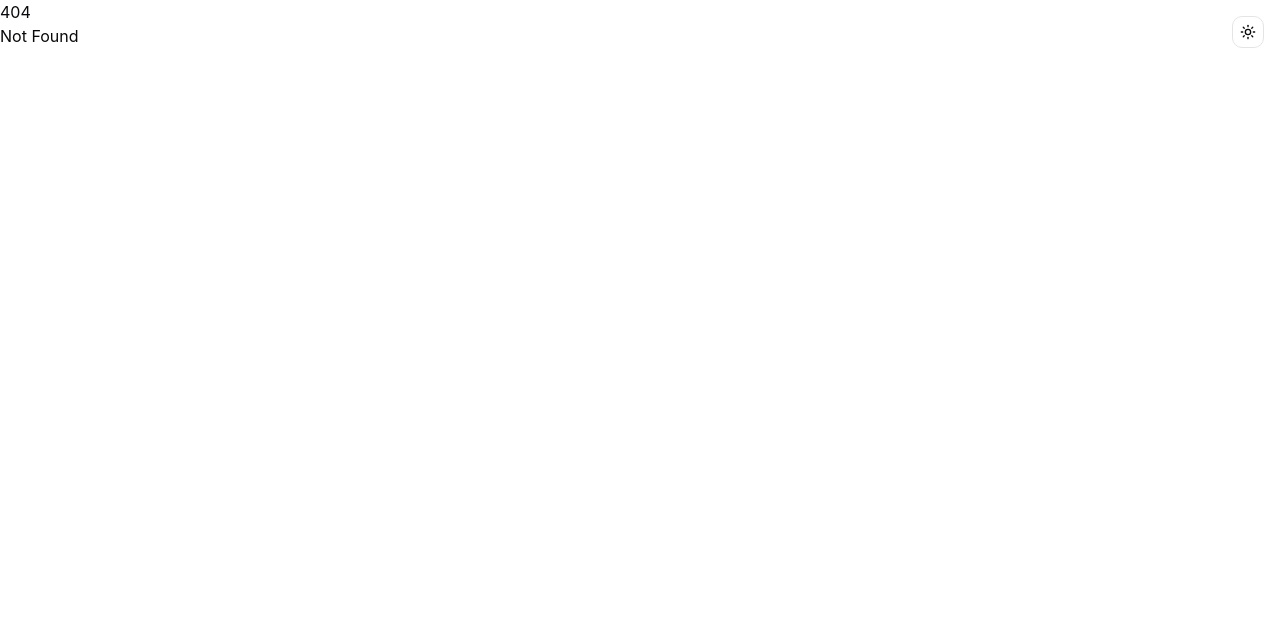
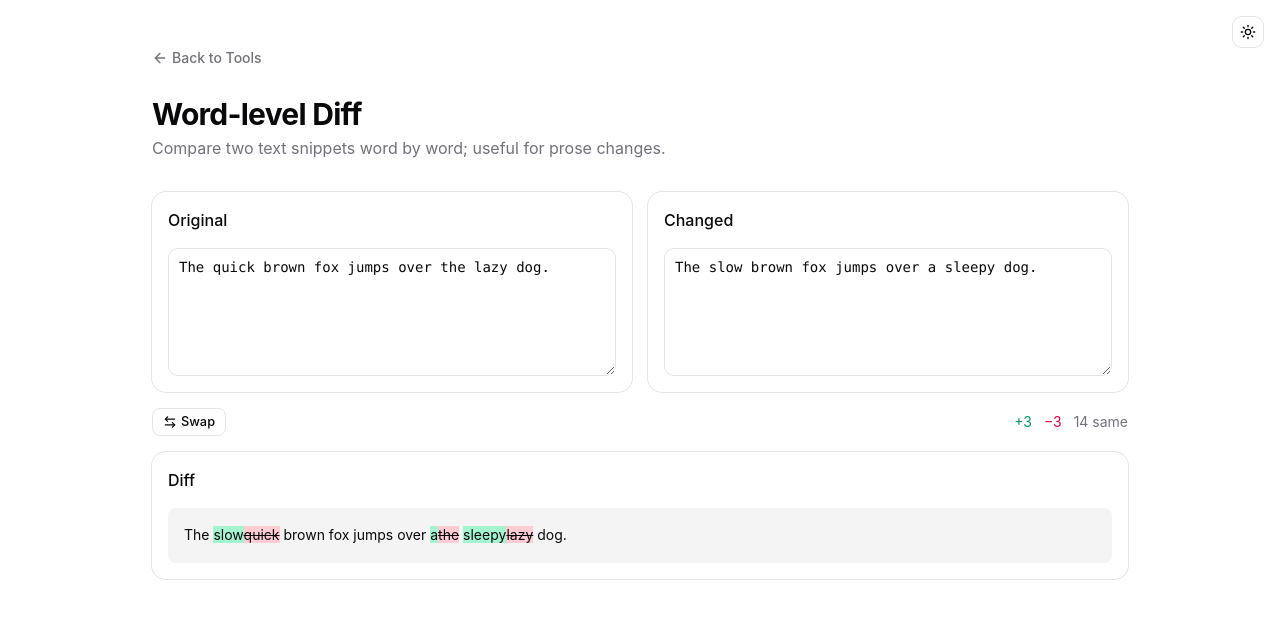
Before and after one commit to orykr/tool.ory.kr, a SvelteKit app in the folder frontend/: page /word-diff in a window 1280 px wide. Before the commit this address had no page. Shown: the top 618 px of the page. Built offline with nearby package versions, Linux system fonts and the light colour scheme.

Commit message:
feat(word-diff): add word-level LCS diff for prose

```diff
--- /dev/null
+++ b/frontend/src/lib/word-diff.ts
@@ -0,0 +1,76 @@
+export type WordDiffOp = "equal" | "insert" | "delete";
+
+export interface WordDiff {
+	op: WordDiffOp;
+	text: string;
+}
+
+export function tokenize(text: string): string[] {
+	const tokens: string[] = [];
+	const re = /\s+|[^\s]+/g;
+	let m: RegExpExecArray | null;
+	while ((m = re.exec(text)) !== null) {
+		tokens.push(m[0]);
+	}
+	return tokens;
+}
+
+export function wordDiff(a: string, b: string): WordDiff[] {
+	const aTok = tokenize(a);
+	const bTok = tokenize(b);
+	const ops = lcsOps(aTok, bTok);
+	const result: WordDiff[] = [];
+	let li = 0;
+	let ri = 0;
+	for (const op of ops) {
+		if (op === "equal") {
+			result.push({ op, text: aTok[li] });
+			li++;
+			ri++;
+		} else if (op === "delete") {
+			result.push({ op, text: aTok[li] });
+			li++;
+		} else {
+			result.push({ op, text: bTok[ri] });
+			ri++;
+		}
+	}
+	return result;
+}
+
+function lcsOps(a: string[], b: string[]): WordDiffOp[] {
+	const n = a.length;
+	const m = b.length;
+	const dp: number[][] = Array.from({ length: n + 1 }, () => new Array(m + 1).fill(0));
+	for (let i = 1; i <= n; i++) {
+		for (let j = 1; j <= m; j++) {
+			if (a[i - 1] === b[j - 1]) dp[i][j] = dp[i - 1][j - 1] + 1;
+			else dp[i][j] = Math.max(dp[i - 1][j], dp[i][j - 1]);
+		}
+	}
+	const ops: WordDiffOp[] = [];
+	let i = n;
+	let j = m;
+	while (i > 0 && j > 0) {
+		if (a[i - 1] === b[j - 1]) {
+			ops.push("equal");
+			i--;
+			j--;
+		} else if (dp[i - 1][j] >= dp[i][j - 1]) {
+			ops.push("delete");
+			i--;
+		} else {
+			ops.push("insert");
+			j--;
+		}
+	}
+	while (i > 0) {
+		ops.push("delete");
+		i--;
+	}
+	while (j > 0) {
+		ops.push("insert");
+		j--;
+	}
+	return ops.reverse();
+}
--- a/frontend/src/routes/+page.svelte
+++ b/frontend/src/routes/+page.svelte
@@ -606,6 +606,11 @@
 			href: "/md-images",
 			title: "Markdown Image Extractor",
 			description: "Extract inline, reference, and HTML images from Markdown."
+		},
+		{
+			href: "/word-diff",
+			title: "Word-level Diff",
+			description: "Compare two text snippets word by word for prose changes."
 		}
 	];
 </script>
--- /dev/null
+++ b/frontend/src/routes/word-diff/+page.svelte
@@ -0,0 +1,81 @@
+<script lang="ts">
+	import * as Card from "$lib/components/ui/card/index.js";
+	import { Button } from "$lib/components/ui/button/index.js";
+	import { Textarea } from "$lib/components/ui/textarea/index.js";
+	import ArrowLeft from "@lucide/svelte/icons/arrow-left";
+	import ArrowLeftRight from "@lucide/svelte/icons/arrow-left-right";
+	import { wordDiff } from "$lib/word-diff";
+
+	let left = $state("The quick brown fox jumps over the lazy dog.");
+	let right = $state("The slow brown fox jumps over a sleepy dog.");
+
+	let diff = $derived(wordDiff(left, right));
+	let stats = $derived.by(() => {
+		let added = 0;
+		let removed = 0;
+		let same = 0;
+		for (const d of diff) {
+			if (d.op === "insert") added++;
+			else if (d.op === "delete") removed++;
+			else same++;
+		}
+		return { added, removed, same };
+	});
+
+	function swap() {
+		[left, right] = [right, left];
+	}
+</script>
+
+<main class="container mx-auto max-w-5xl px-6 py-12">
+	<nav class="mb-6">
+		<a
+			href="/"
+			class="text-muted-foreground hover:text-foreground inline-flex items-center gap-1 text-sm font-medium transition-colors"
+		>
+			<ArrowLeft class="h-4 w-4" />
+			Back to Tools
+		</a>
+	</nav>
+
+	<header class="mb-8">
+		<h1 class="text-3xl font-bold tracking-tight">Word-level Diff</h1>
+		<p class="text-muted-foreground mt-1">
+			Compare two text snippets word by word; useful for prose changes.
+		</p>
+	</header>
+
+	<div class="mb-4 grid gap-4 md:grid-cols-2">
+		<Card.Root>
+			<Card.Header><Card.Title class="text-base">Original</Card.Title></Card.Header>
+			<Card.Content>
+				<Textarea bind:value={left} class="min-h-32 font-mono text-sm" />
+			</Card.Content>
+		</Card.Root>
+		<Card.Root>
+			<Card.Header><Card.Title class="text-base">Changed</Card.Title></Card.Header>
+			<Card.Content>
+				<Textarea bind:value={right} class="min-h-32 font-mono text-sm" />
+			</Card.Content>
+		</Card.Root>
+	</div>
+
+	<div class="mb-4 flex flex-wrap items-center gap-2 text-sm">
+		<Button variant="outline" size="sm" onclick={swap}>
+			<ArrowLeftRight />
+			Swap
+		</Button>
+		<span class="text-muted-foreground ml-auto">
+			<span class="text-emerald-600 dark:text-emerald-400">+{stats.added}</span>
+			<span class="text-rose-600 dark:text-rose-400 ml-2">−{stats.removed}</span>
+			<span class="ml-2">{stats.same} same</span>
+		</span>
+	</div>
+
+	<Card.Root>
+		<Card.Header><Card.Title class="text-base">Diff</Card.Title></Card.Header>
+		<Card.Content>
+			<p class="bg-muted overflow-x-auto rounded-md p-4 text-sm leading-relaxed">{#each diff as d, i (i)}{#if d.op === "insert"}<span class="bg-emerald-200 dark:bg-emerald-800/60">{d.text}</span>{:else if d.op === "delete"}<span class="bg-rose-200 line-through dark:bg-rose-800/60">{d.text}</span>{:else}{d.text}{/if}{/each}</p>
+		</Card.Content>
+	</Card.Root>
+</main>
```
